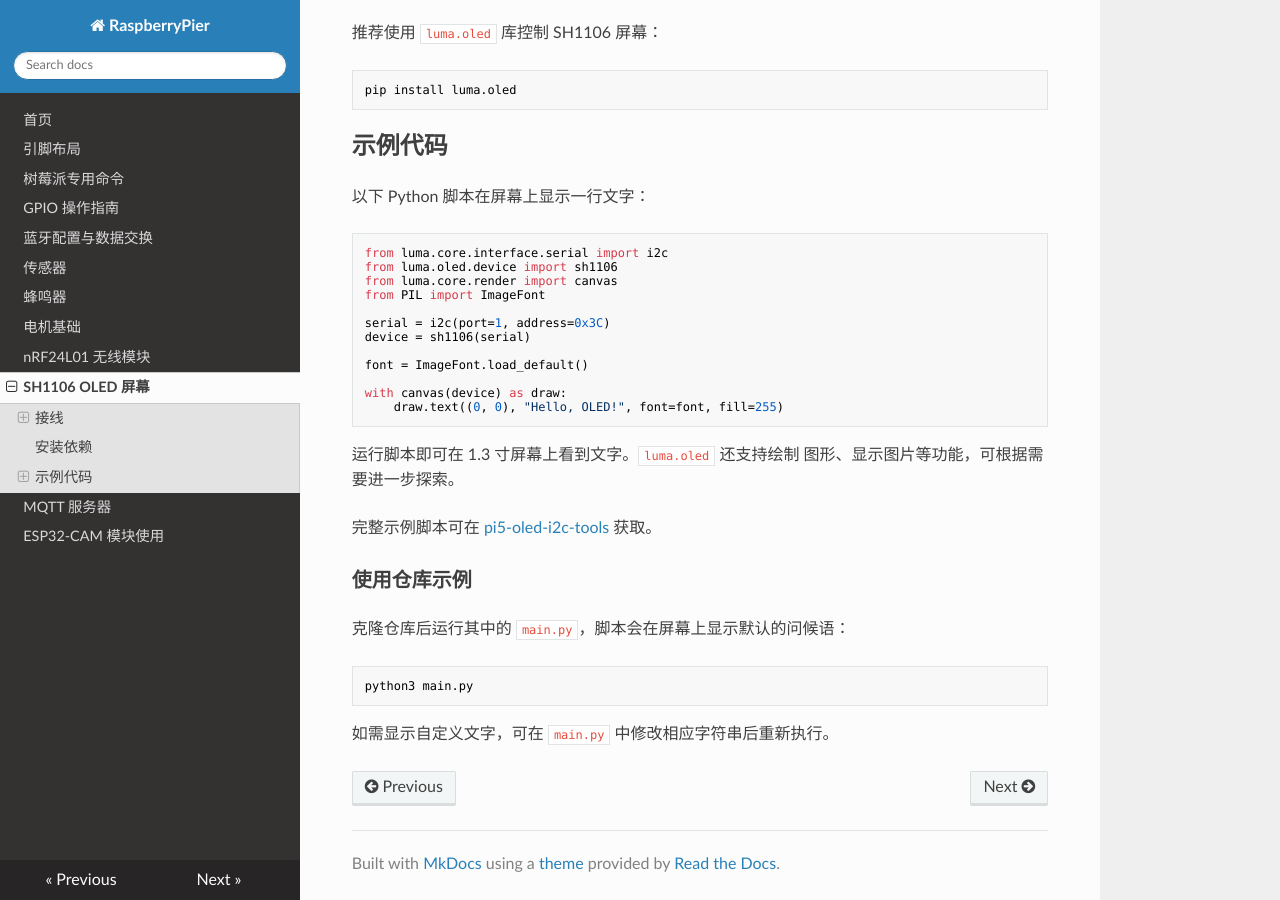
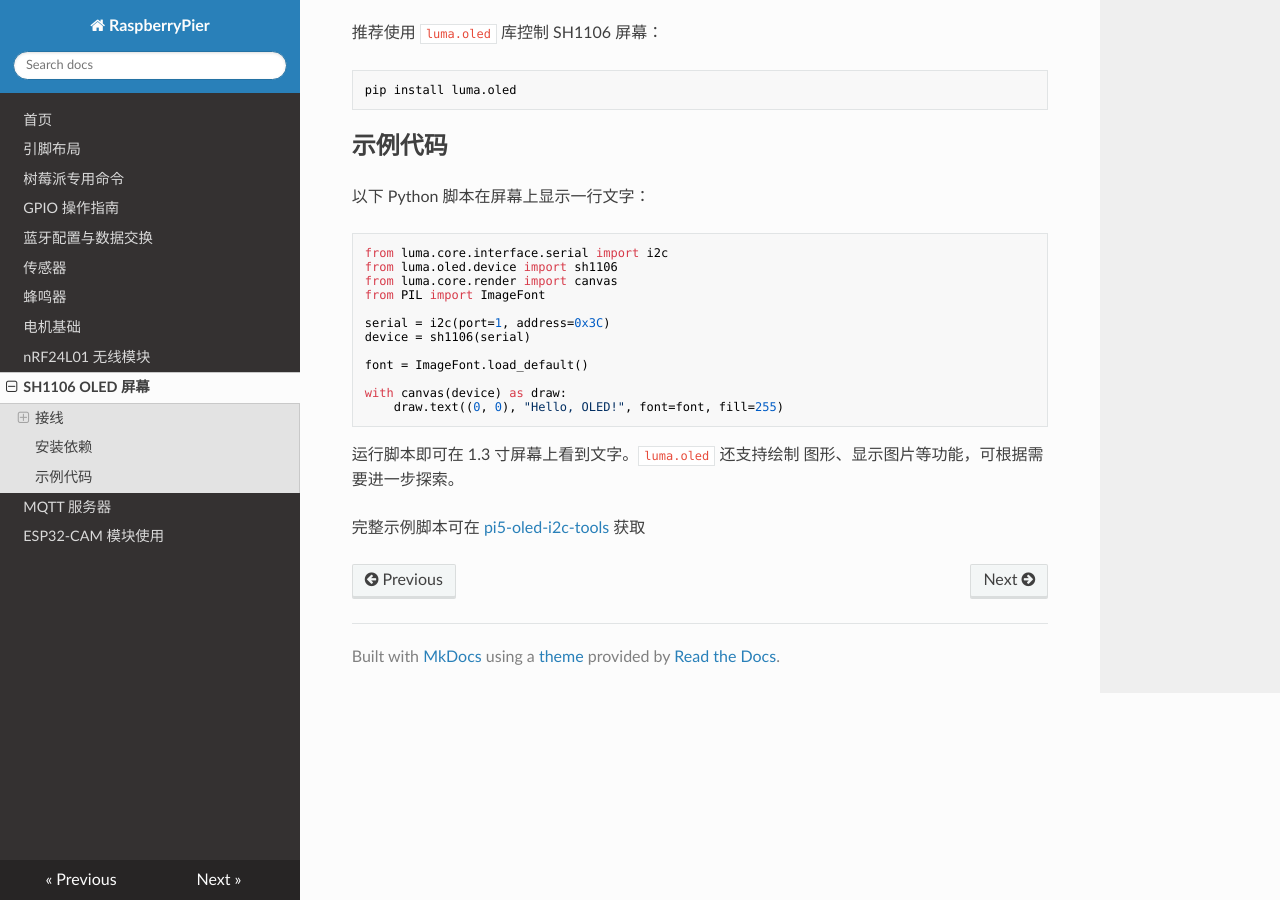
Before and after one commit to SwartzMss/RaspberryPier, an MkDocs documentation site: the page built from docs/oled.md, in a window 1280 px wide and 900 px high, scrolled down 850 px. Built offline with MkDocs 1.6.1, drawn with Linux system fonts in a browser that asks for light colours; nearby versions of some CDN libraries.

Commit message:
Update oled.md

````diff
--- a/docs/oled.md
+++ b/docs/oled.md
@@ -58,14 +58,4 @@ with canvas(device) as draw:
 运行脚本即可在 1.3 寸屏幕上看到文字。`luma.oled` 还支持绘制
 图形、显示图片等功能，可根据需要进一步探索。
 
-完整示例脚本可在 [pi5-oled-i2c-tools](https://github.com/SwartzMss/pi5-oled-i2c-tools) 获取。
-
-### 使用仓库示例
-
-克隆仓库后运行其中的 `main.py`，脚本会在屏幕上显示默认的问候语：
-
-```bash
-python3 main.py
-```
-
-如需显示自定义文字，可在 `main.py` 中修改相应字符串后重新执行。
+完整示例脚本可在 [pi5-oled-i2c-tools](https://github.com/SwartzMss/pi5-oled-i2c-tools) 获取
````
